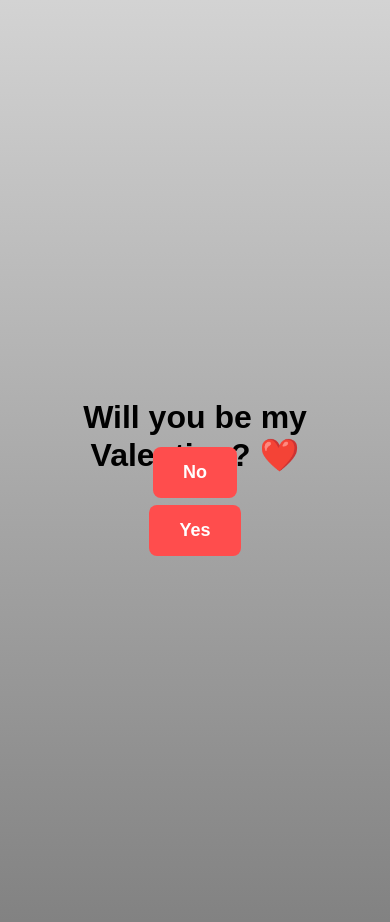
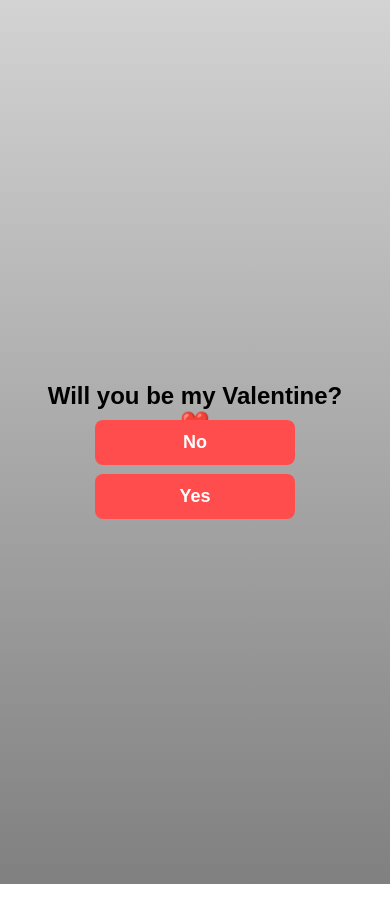
Before and after one commit to airox1/valentinesday_4Jade, a plain HTML site: page index.html in a window 390 px wide. After the commit the page ends 884 px from the top, so only its background shows below. Drawn offline with Linux system fonts and the light colour scheme.

Commit message:
Update index.html for mobile

```diff
--- a/index.html
+++ b/index.html
@@ -19,12 +19,14 @@ body {
 }
 
 h1 {
-    font-size: 32px;
+    font-size: 28px;
+    padding: 10px;
 }
 
+/* Button Styling */
 .btn {
     padding: 15px 30px;
-    font-size: 18px;
+    font-size: 20px;
     border: none;
     border-radius: 8px;
     background-color: #ff4d4d;
@@ -33,15 +35,34 @@ h1 {
     cursor: pointer;
     margin: 10px;
     transition: 0.3s;
+    width: 200px; /* Ensures good size on mobile */
+    max-width: 80%;
+    text-align: center;
 }
 
 .btn:hover {
     background-color: #cc0000;
 }
 
+/* "No" Button: Mobile Fix */
 #no {
     position: absolute;
 }
+
+/* Make sure content doesn't overflow on smaller screens */
+@media screen and (max-width: 600px) {
+    body {
+        padding: 20px;
+    }
+    h1 {
+        font-size: 24px;
+    }
+    .btn {
+        font-size: 18px;
+        padding: 12px 20px;
+    }
+}
+
     </style>
 </head>
 <body>
```
